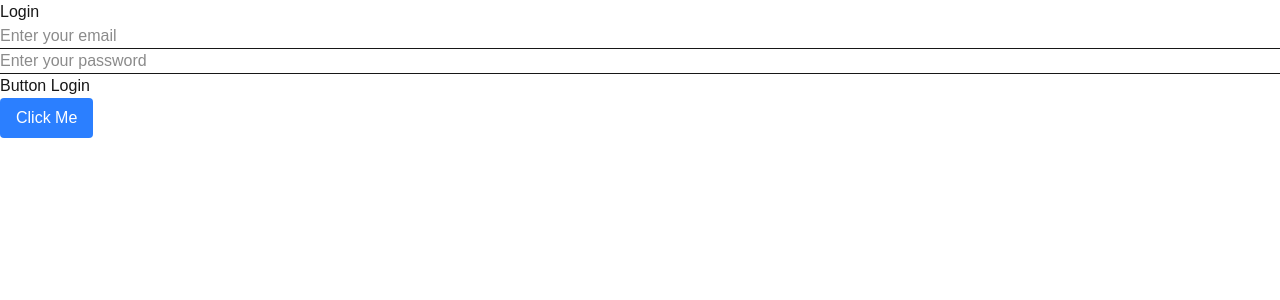
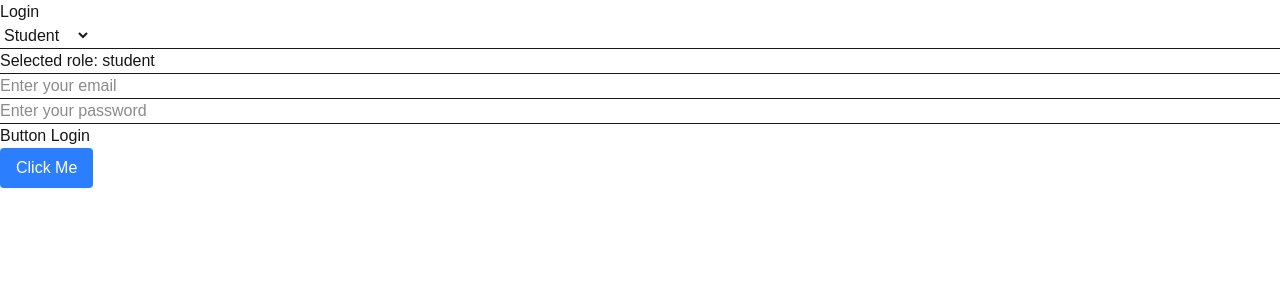
Before and after one commit to APCSk24-CS300/cs300-project, a Next.js app in the folder src/client/: page /test in a window 1280 px wide. Shown: the top 300 px of the page. Built offline with nearby package versions, Linux system fonts and the light colour scheme.

Commit message:
refactor: add role to login request

```diff
--- a/src/client/src/components/forms/LoginForm.tsx
+++ b/src/client/src/components/forms/LoginForm.tsx
@@ -13,8 +13,20 @@ function LoginForm() {
     const router = useRouter();
     const authContext = useAuth();
     const form = useForm<LoginSchemaType>({
-        resolver: zodResolver(LoginSchema)
+        resolver: zodResolver(LoginSchema),
+        defaultValues: {
+            role: 'student' ,
+            email: '',
+            password: '',
+        },
     })
+
+    const role = useWatch({
+        control: form.control,
+        name: 'role',
+        defaultValue: 'student',
+    })
+
     const email = useWatch({
         control: form.control,
         name: 'email',
@@ -30,7 +42,7 @@ function LoginForm() {
 
     const onSubmit: SubmitHandler<LoginSchemaType> = async (data) => {
         try {
-            await authContext.login(data.email, data.password);
+            await authContext.login(data.role, data.email, data.password);
 
             if (authContext.isAuthenticated) {
                 const user_role = authContext.user?.role;
@@ -53,6 +65,14 @@ function LoginForm() {
 
     return (
         <form onSubmit={form.handleSubmit(onSubmit)}>
+            <select {...form.register("role")}>
+                <option value="student">Student</option>
+                <option value="organizer">Organizer</option>
+                <option value="admin">Admin</option>
+            </select>
+            <hr />
+            <p>Selected role: {role}</p>
+            <hr />
             <input type="email"   {...form.register("email")} placeholder="Enter your email"  />
             {form.formState.errors.email && (
                 <p>{form.formState.errors.email.message}</p>
--- a/src/client/src/contexts/auth-context.tsx
+++ b/src/client/src/contexts/auth-context.tsx
@@ -2,6 +2,7 @@
 // provide a context for authentication state and methods
 
 
+import { RoleCode } from '@/libs/roles';
 import { SessionUser } from '@/types';
 import  { createContext } from 'react';
 
@@ -10,7 +11,7 @@ export interface AuthContextValue {
     isAuthenticated: boolean;
     isLoading: boolean;
 
-    login: (email: string, password: string) => Promise<void>;
+    login: (role: RoleCode, email: string, password: string) => Promise<void>;
     logout: () => Promise<void>;
     refreshUser: () => Promise<void>;
 }
--- a/src/client/src/providers/auth-provider.tsx
+++ b/src/client/src/providers/auth-provider.tsx
@@ -1,6 +1,7 @@
 "use client";
 
 import { AuthContext } from "@/contexts/auth-context";
+import { RoleCode } from "@/libs/roles";
 import { authService } from "@/services/auth.service";
 import { mockAuthService } from "@/services/mock.auth.service";
 import { SessionUser } from "@/types";
@@ -18,10 +19,10 @@ export function AuthProvider({ children }: AuthProviderProps) {
 
     const authServiceInstance = mockAuthService;
 
-    const login = async (email: string, password: string) => {
+    const login = async (role: RoleCode, email: string, password: string) => {
         try {
             setIsLoading(true);
-            const response = await authServiceInstance.login({ email, password });
+            const response = await authServiceInstance.login({ role, email, password });
             if (response.user != null) {
                 setUser(response.user);
             }
--- a/src/client/src/schemas/login.schema.ts
+++ b/src/client/src/schemas/login.schema.ts
@@ -1,6 +1,8 @@
+import { ROLE_CODES } from '@/libs/roles';
 import { email, z } from 'zod'
 
 export const LoginSchema = z.object({
+        role: z.enum(ROLE_CODES, "Invalid role"),
         email: z.email("Invalid email address").min(1, "Email is required"),
         password: z.string().min(6, "Password must be at least 6 characters long"),
 });
--- a/src/client/src/services/mock.auth.service.ts
+++ b/src/client/src/services/mock.auth.service.ts
@@ -5,6 +5,7 @@ import type {
 
 import type { SessionUser, StudentSessionUser } from "@/types";
 import { Session } from "inspector/promises";
+import { ROLE_CODES } from "@/libs/roles";
 
 
  class MockAuthService {
@@ -12,7 +13,7 @@ import { Session } from "inspector/promises";
     console.log("MockAuthService.login called with data:", data);
     await new Promise((resolve) => setTimeout(resolve, 1000)); // Simulate network delay
 
-    if (data.email == "khangthinh111555@gmail.com" && data.password == "123456") {
+    if (data.role == ROLE_CODES[0] &&  data.email == "khangthinh111555@gmail.com" && data.password == "123456") {
         const user: StudentSessionUser = {
             studentNumber: "123456789",
             email: data.email,
@@ -25,7 +26,7 @@ import { Session } from "inspector/promises";
         };
         return { user };
     }
-    throw new Error("Invalid email or password");
+    throw new Error("Invalid email or password or role");
   }
 
 
--- a/src/client/src/types/dtos/auth.dto.ts
+++ b/src/client/src/types/dtos/auth.dto.ts
@@ -1,6 +1,8 @@
+import { RoleCode } from "@/libs/roles";
 import type { SessionUser } from "@/types/auth";
 
 export interface LoginRequest {
+  role: RoleCode;
   email: string;
   password: string;
 }
```
